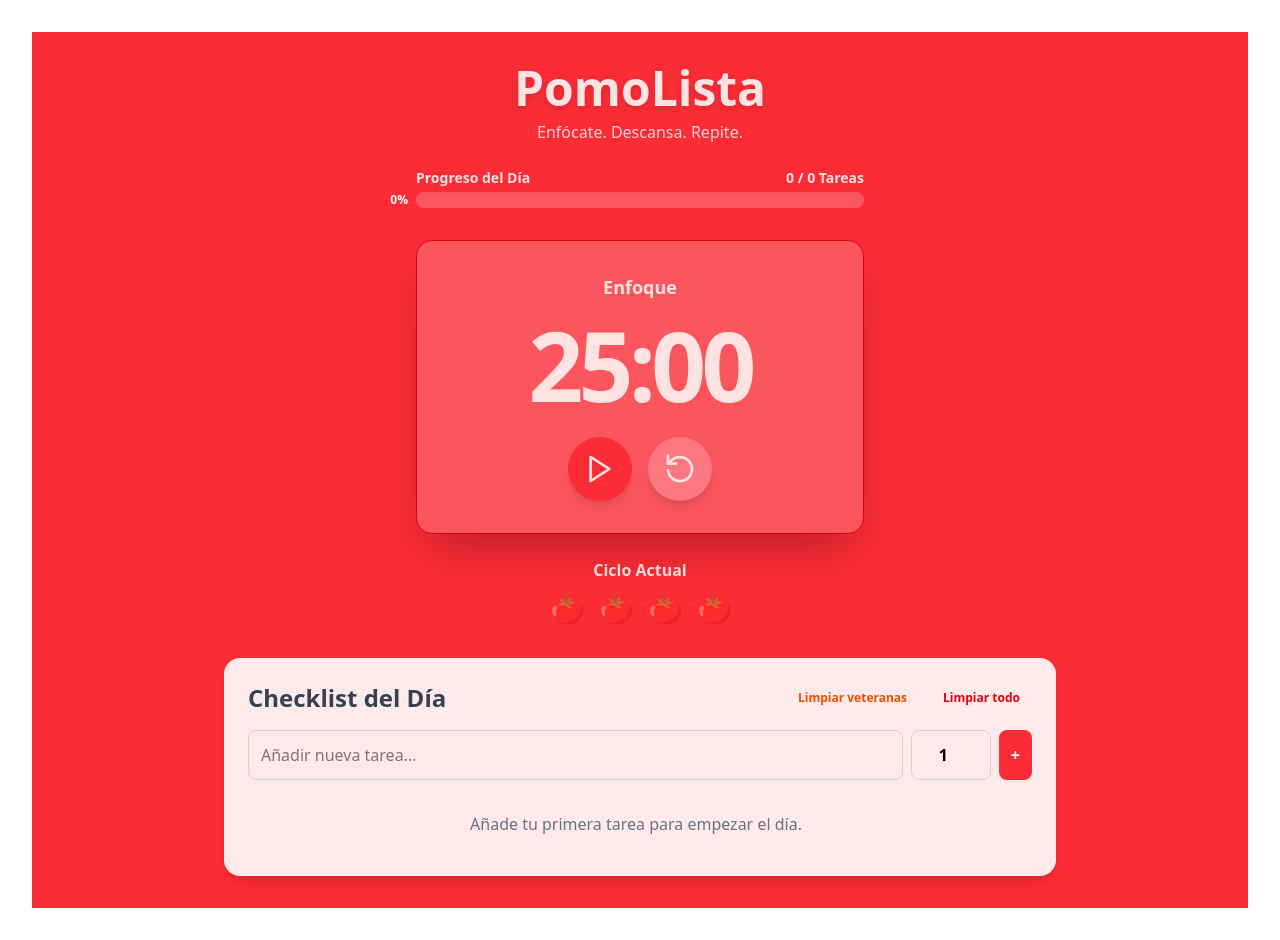
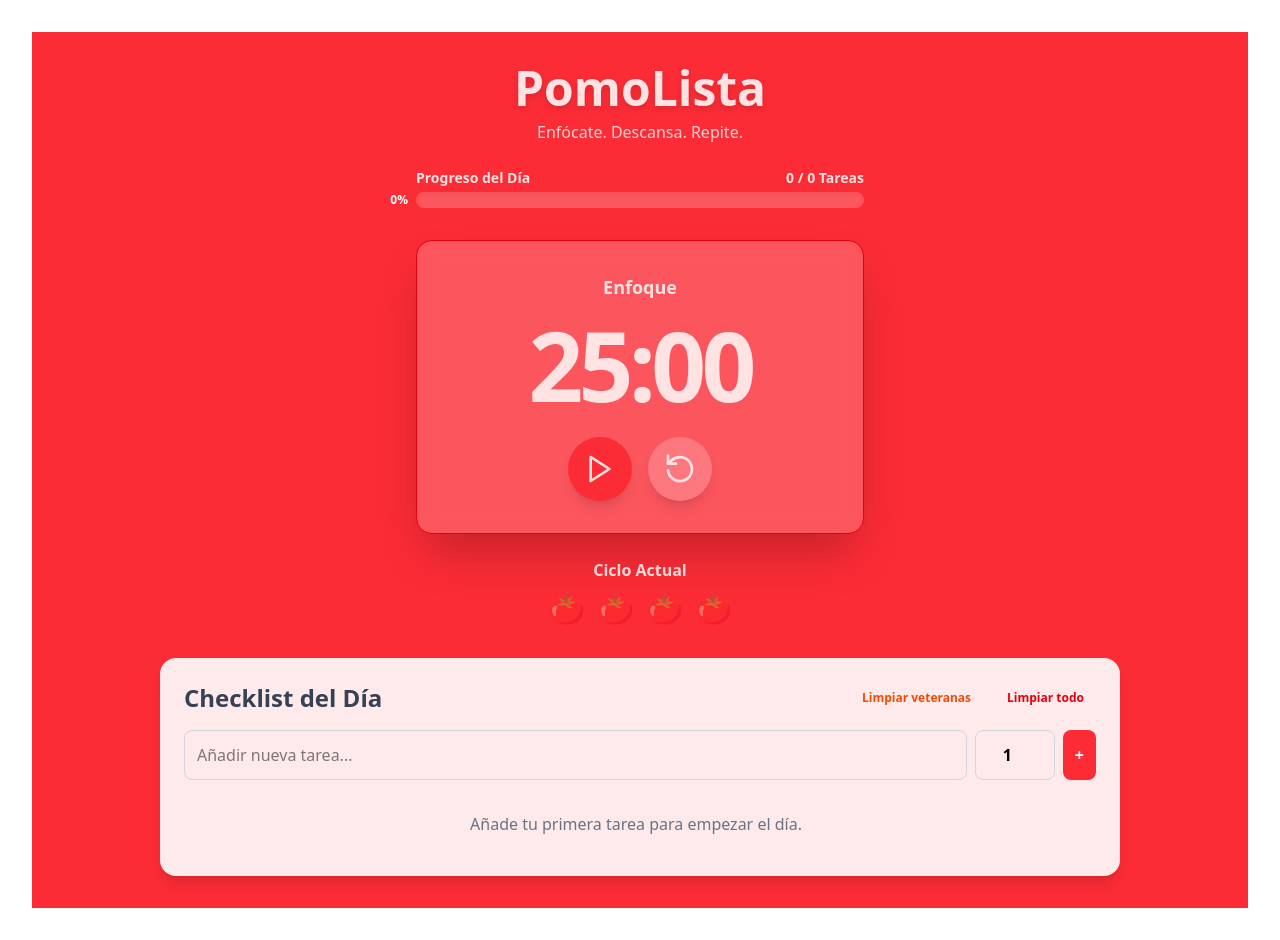
Before and after one commit to danisteb90/pomolista, a React (Vite) app: page / in a window 1280 px wide. Built offline with nearby package versions, Linux system fonts and the light colour scheme.

Commit message:
Cambios en UI, tamano cards v2

```diff
--- a/src/App.jsx
+++ b/src/App.jsx
@@ -460,7 +460,7 @@ export default function App() {
     <div
       className={`min-h-screen font-sans transition-colors duration-500 ${currentConfig.bgColor}`}
     >
-      <div className="container mx-auto max-w-4xl p-4 sm:p-6 md:p-8">
+      <div className="container mx-auto max-w-5xl p-4 sm:p-6 md:p-8">
         <header className="text-center mb-8">
           <h1
             className={`text-4xl sm:text-5xl font-bold ${currentConfig.textColor} drop-shadow-md`}
```
